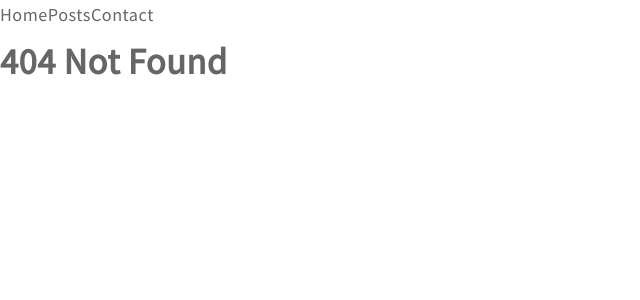
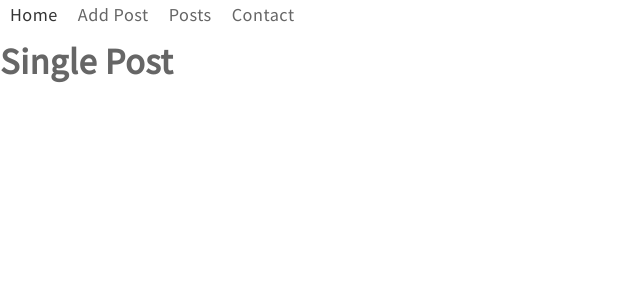
Before and after one commit to anpawdev/Stack-MERN, a React (Create React App) app in the folder client/: page /posts/1 in a window 1280 px wide. Before the commit this address had no page. Shown: the top 300 px of the page, without its empty margins (0-640 px from the left). Built offline with nearby package versions, Linux system fonts and the light colour scheme.

Commit message:
Add route

```diff
--- a/client/src/App.js
+++ b/client/src/App.js
@@ -5,6 +5,8 @@
 import Posts from './components/pages/Posts/PostsPage';
 import Contact from './components/pages/Contact/ContactPage';
 import NotFound from './components/pages/NotFound/NotFoundPage';
+import AddPost from './components/pages/AddPost/AddPostPage';
+import SinglePost from './components/pages/SinglePost/SinglePostPage';
 
 class App extends React.Component {
   render() {
@@ -12,6 +14,8 @@
       <MainLayout>
         <Switch>
           <Route path="/" exact component={Home} />
+          <Route path="/posts/new" exact component={AddPost} />
+          <Route path="/posts/:id" exact component={SinglePost} />
           <Route path="/posts" exact component={Posts} />
           <Route path="/contact" exact component={Contact} />
           <Route component={NotFound} />
--- a/client/src/components/features/NavBar/NavBar.js
+++ b/client/src/components/features/NavBar/NavBar.js
@@ -7,6 +7,7 @@
     return (
       <div>
         <Link to='/'>Home</Link>
+        <Link to='/posts/new'>Add Post</Link>
         <Link to='/posts'>Posts</Link>
         <Link to='/contact'>Contact</Link>
       </div>
--- /dev/null
+++ b/client/src/components/pages/AddPost/AddPostPage.js
@@ -0,0 +1,9 @@
+import React from 'react';
+
+const AddPostPage = () => (
+    <div>
+      <h1>Add Post</h1>
+    </div>
+  );
+
+  export default AddPostPage;
--- /dev/null
+++ b/client/src/components/pages/SinglePost/SinglePostPage.js
@@ -0,0 +1,9 @@
+import React from 'react';
+
+const SinglePostPage = () => (
+    <div>
+      <h1>Single Post</h1>
+    </div>
+  );
+
+  export default SinglePostPage;
--- a/client/src/styles/global.scss
+++ b/client/src/styles/global.scss
@@ -19,6 +19,7 @@
 
 a, a:hover, a:visited {
   text-decoration: none;
+  padding: 10px;
 }
 
 @import './typography.scss';
```
